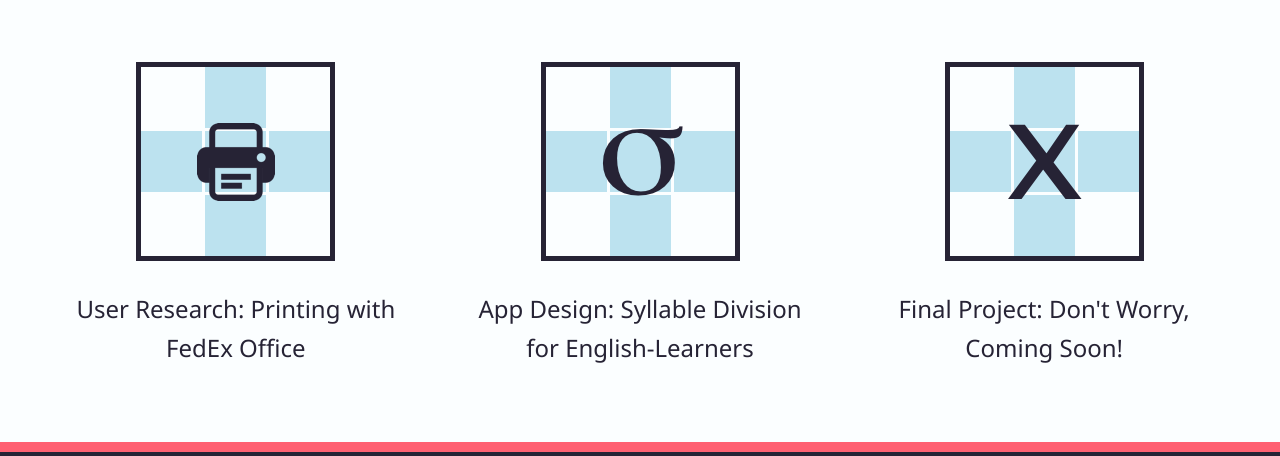
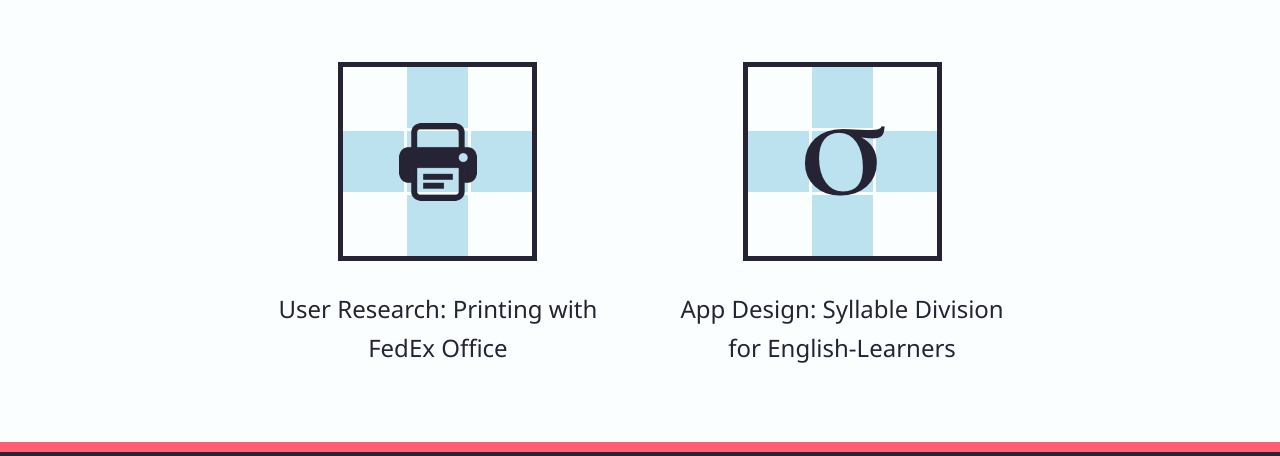
Before and after one commit to billyleet/billyleet.com, a plain HTML site: page work.html in a window 1280 px wide. Shown: the part 213-669 px from the top of the page. Drawn offline with Linux system fonts and the light colour scheme; a web font is replaced by a local one.

Commit message:
Remove third project link

```diff
--- a/work.html
+++ b/work.html
@@ -51,12 +51,12 @@
                         <p>App Design: Syllable Division for English-Learners</p>
                     </a>
                 </li>
-                <li>
-                    <!-- <a href=""> -->
+                <!-- <li>
+                    <a href="">
                         <img src="assets/third-block.png">
                         <p>Final Project: Don't Worry, Coming Soon!</p>
-                    <!-- </a> -->
-                </li>
+                    </a>
+                </li> -->
             </ul>
 
 
```
